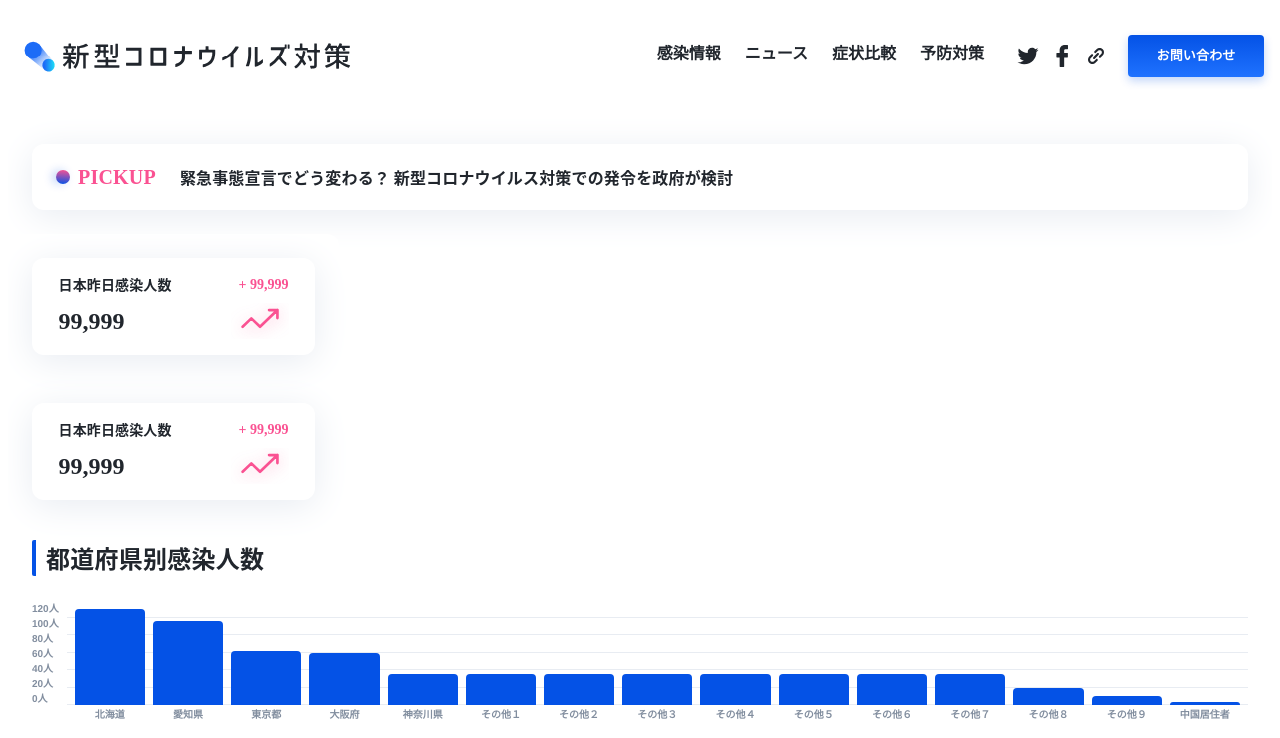
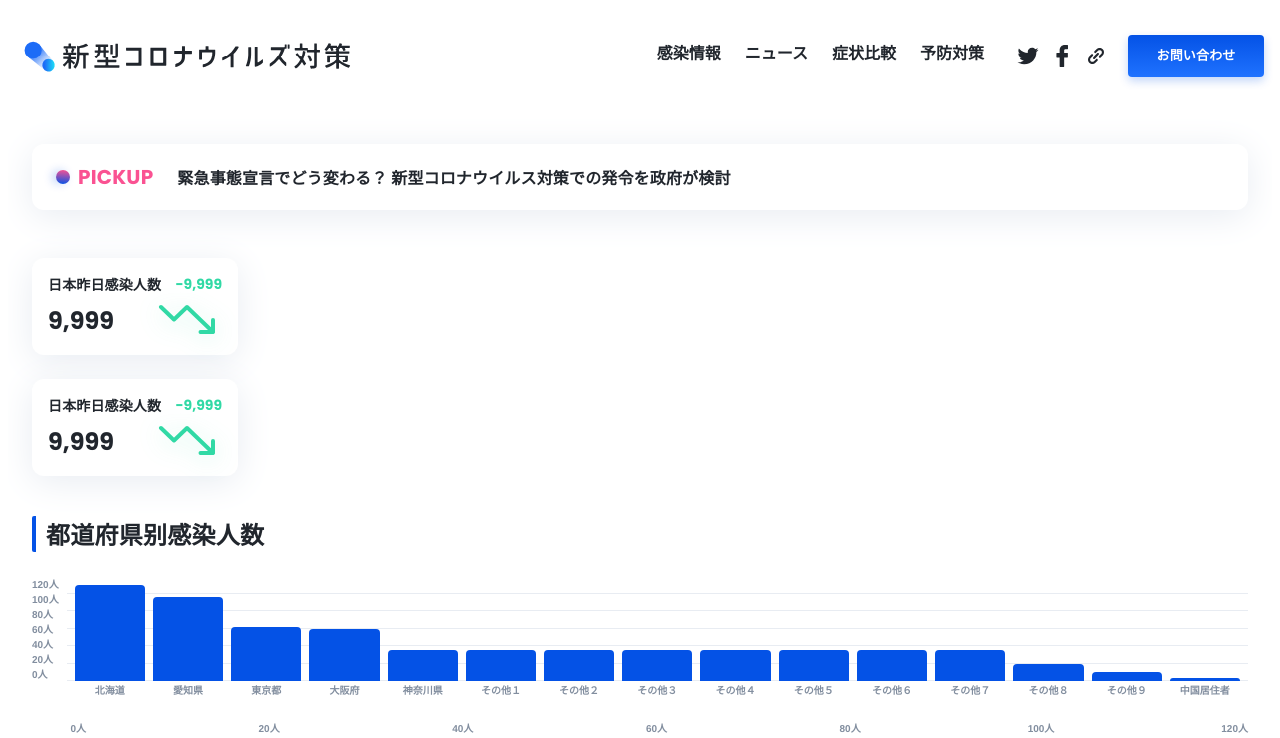
Before and after one commit to nikoloside/BitValley.COVID-19, a Vue app: page /#/ in a window 1280 px wide. Shown: the top 738 px of the page. Built offline with nearby package versions, Linux system fonts and the light colour scheme.

Commit message:
完善了小panel，还需要改大panel，

```diff
--- a/src/App.vue
+++ b/src/App.vue
@@ -25,4 +25,33 @@ export default {
   text-align: center;
   color: $color-black;
 }
+
+// 以下是所有的页面共通的scss 共通class
+// Google Font
+@import url('https://fonts.googleapis.com/css?family=Noto+Sans+JP:400,500,700|Poppins:400,500,700&display=swap&subset=japanese');
+
+// Plate的共通样式
+.wrap-shadow {
+  box-shadow: $box-shadow-wrap;
+  border-radius: 12px;
+  margin: 24px;
+}
+
+// flex的共通化
+.flex-container-start {
+  display: flex;
+  justify-content: flex-start;
+  align-items: center;
+}
+
+.flex-container-spacebetween {
+  display: flex;
+  justify-content: space-between;
+  align-items: center;
+}
+
+.flex-direction-column {
+  flex-direction: column;
+}
+
 </style>
--- a/src/components/DashBoardLarge.vue
+++ b/src/components/DashBoardLarge.vue
@@ -1,20 +1,23 @@
 <template>
-  <div id="DashBoardLarge">
-      <div class="wrap-shadow flex-container-start">
+  <div id="DashBoardMedium" class="wrap-shadow">
+    <div class="wrap-dashboard flex-container-spacebetween flex-direction-column">
       <div class="DashBoardUpper flex-container-spacebetween">
         <div class="DashBoardTitle">
           {{ BoardTitle }}
         </div>
-                <div class="DashBoardNumberColor">
-                    {{ DifferentPersons }}
+        <div
+          class="DashBoardNumberColor"
+          v-bind:style="{ 'color': `${ diffColor }` }"
+        >
+          {{ signedDiffPersons }}
         </div>
       </div>
       <div class="DashBoardDowner flex-container-spacebetween">
         <div class="DashBoardNumberBlack">
-                    {{ TotalPersons }}
+          {{ signedTotalPersons }}
         </div>
         <div class="DashBoardIcon">
-
+            <img :src="diffIcon">
         </div>
       </div>
     </div>
@@ -22,15 +25,55 @@
 </template>
 
 <script>
+import increaseIcon from '../assets/image/increase.svg';
+import decreaseIcon from '../assets/image/decrease.svg';
+import equalizeIcon from '../assets/image/equalize.svg';
+
 export default {
-  name: 'DashBoardLarge',
+  name: 'DashBoardMedium',
   data() {
     return {
       BoardTitle: '日本昨日感染人数',
-      TotalPersons: '99,999',
-      DifferentPersons: '99,999',
-      bPlus: true,
+      TotalPersons: 9999,
+      DiffPersons: -9999,
+
     };
+  },
+  computed: {
+    signedTotalPersons() {
+      const { TotalPersons } = this;
+      return TotalPersons.toLocaleString();
+    },
+    signedDiffPersons() {
+      const { DiffPersons } = this;
+      let sign = '';
+      if (DiffPersons > 0) {
+        sign = '+';
+      } else if (DiffPersons < 0) {
+        sign = '';
+      }
+      return sign + DiffPersons.toLocaleString();
+    },
+    diffColor() {
+      const { DiffPersons } = this;
+      if (DiffPersons > 0) {
+        return '#FA5292';
+      } else if (DiffPersons < 0) {
+        return '#31D9A5';
+      }
+      return '#0452E6';
+    },
+    diffIcon() {
+      const { DiffPersons } = this;
+      if (DiffPersons > 0) {
+        return increaseIcon;
+      } else if (DiffPersons < 0) {
+        // eslint-disable-next-line global-require
+        return decreaseIcon;
+      }
+      // eslint-disable-next-line global-require
+      return equalizeIcon;
+    },
   },
 };
 </script>
@@ -39,54 +82,52 @@ export default {
 <style  lang="scss" scoped>
 @import "@/commons/_variables.scss";
 
-#DashBoardLarge {
+#DashBoardMedium {
     display: flex;
     background-color: $color-background;
     border-radius: 12px;
-    width: 207px;
+    min-width: 206px;
     height: 97px;
+
+    .wrap-dashboard {
+        width: 100%;
+        padding: 16px 16px;
+    }
 
     .DashBoardUpper {
         width: 100%;
         height: 21px;
 
         .DashBoardTitle {
-            font-family: Noto Sans CJK JP;
-            font-style: normal;
-            font-weight: bold;
-            font-size: 14px;
-            line-height: 21px;
-            /* identical to box height */
-            letter-spacing: 0.01em;
+            @include noto-font-001em(14px, bold);
             color: $color-black;
         }
         .DashBoardNumberColor {
-            font-family: Poppins;
-            font-style: normal;
-            font-weight: bold;
-            font-size: 14px;
-            line-height: 21px;
+            @include poppins-font(14px, bold);
+            align-items: right;
             color: $color-pink;
         }
     }
     .DashBoardDowner {
         width: 100%;
         height: 36px;
+
         .DashBoardNumberBlack {
-            font-family: Poppins;
-            font-style: normal;
-            font-weight: bold;
-            font-size: 24px;
-            line-height: 36px;
-            /* identical to box height */
+            @include poppins-font(24px, bold);
             display: flex;
-            align-items: center;
             color: $color-black;
         }
-
+        $IconWidth: 58px;
+        $IconHeight: 36px;
         .DashBoardIcon {
-            -webkit-mask-image: url('../assets/image/increase.svg');
-            mask-image: url('../assets/image/increase.svg');
+            width: $IconWidth;
+            height: $IconHeight;
+            //background-position: center;
+            img {
+                position: relative;
+                top: -$IconHeight/2;
+                left: -$IconWidth/2;
+            }
         }
     }
 }
--- a/src/components/DashBoardMedium.vue
+++ b/src/components/DashBoardMedium.vue
@@ -1,20 +1,23 @@
 <template>
-    <div id="DashBoardMedium">
-        <div class="wrap-dashboard wrap-shadow flex-container-spacebetween flex-direction-column">
+  <div id="DashBoardMedium" class="wrap-shadow">
+    <div class="wrap-dashboard flex-container-spacebetween flex-direction-column">
       <div class="DashBoardUpper flex-container-spacebetween">
         <div class="DashBoardTitle">
           {{ BoardTitle }}
         </div>
-                <div class="DashBoardNumberColor">
-                    {{ DifferentPersons }}
+        <div
+          class="DashBoardNumberColor"
+          v-bind:style="{ 'color': `${ diffColor }` }"
+        >
+          {{ signedDiffPersons }}
         </div>
       </div>
       <div class="DashBoardDowner flex-container-spacebetween">
         <div class="DashBoardNumberBlack">
-                    {{ TotalPersons }}
+          {{ signedTotalPersons }}
         </div>
         <div class="DashBoardIcon">
-
+            <img :src="diffIcon">
         </div>
       </div>
     </div>
@@ -22,15 +25,55 @@
 </template>
 
 <script>
+import increaseIcon from '../assets/image/increase.svg';
+import decreaseIcon from '../assets/image/decrease.svg';
+import equalizeIcon from '../assets/image/equalize.svg';
+
 export default {
   name: 'DashBoardMedium',
   data() {
     return {
       BoardTitle: '日本昨日感染人数',
-      TotalPersons: '99,999',
-      DifferentPersons: '+ 99,999',
-      bPlus: true,
+      TotalPersons: 9999,
+      DiffPersons: -9999,
+
     };
+  },
+  computed: {
+    signedTotalPersons() {
+      const { TotalPersons } = this;
+      return TotalPersons.toLocaleString();
+    },
+    signedDiffPersons() {
+      const { DiffPersons } = this;
+      let sign = '';
+      if (DiffPersons > 0) {
+        sign = '+';
+      } else if (DiffPersons < 0) {
+        sign = '';
+      }
+      return sign + DiffPersons.toLocaleString();
+    },
+    diffColor() {
+      const { DiffPersons } = this;
+      if (DiffPersons > 0) {
+        return '#FA5292';
+      } else if (DiffPersons < 0) {
+        return '#31D9A5';
+      }
+      return '#0452E6';
+    },
+    diffIcon() {
+      const { DiffPersons } = this;
+      if (DiffPersons > 0) {
+        return increaseIcon;
+      } else if (DiffPersons < 0) {
+        // eslint-disable-next-line global-require
+        return decreaseIcon;
+      }
+      // eslint-disable-next-line global-require
+      return equalizeIcon;
+    },
   },
 };
 </script>
@@ -43,62 +86,48 @@ export default {
     display: flex;
     background-color: $color-background;
     border-radius: 12px;
+    min-width: 206px;
+    height: 97px;
 
     .wrap-dashboard {
-        width: 283px;
-        height: 97px;
+        width: 100%;
+        padding: 16px 16px;
     }
 
     .DashBoardUpper {
-        width: 230px;
+        width: 100%;
         height: 21px;
-        margin-top: 16px;
-        margin-left: 24px;
-        margin-right: 24px;
 
         .DashBoardTitle {
-            font-family: Noto Sans CJK JP;
-            font-style: normal;
-            font-weight: bold;
-            font-size: 14px;
-            line-height: 21px;
-            /* identical to box height */
-            letter-spacing: 0.01em;
+            @include noto-font-001em(14px, bold);
             color: $color-black;
         }
         .DashBoardNumberColor {
-            font-family: Poppins;
-            font-style: normal;
-            font-weight: bold;
-            font-size: 14px;
-            line-height: 21px;
+            @include poppins-font(14px, bold);
+            align-items: right;
             color: $color-pink;
         }
     }
     .DashBoardDowner {
-        width: 230px;
+        width: 100%;
         height: 36px;
-        margin-bottom: 16px;
-        margin-left: 24px;
-        margin-right: 24px;
 
         .DashBoardNumberBlack {
-            font-family: Poppins;
-            font-style: normal;
-            font-weight: bold;
-            font-size: 24px;
-            line-height: 36px;
-            /* identical to box height */
+            @include poppins-font(24px, bold);
             display: flex;
-            align-items: center;
             color: $color-black;
         }
+        $IconWidth: 58px;
+        $IconHeight: 36px;
         .DashBoardIcon {
-            width: 58px;
-            height: 36px;
-            background-image: url('../assets/image/increase.svg');
-            background-size: 120%;
-            background-position: center;
+            width: $IconWidth;
+            height: $IconHeight;
+            //background-position: center;
+            img {
+                position: relative;
+                top: -$IconHeight/2;
+                left: -$IconWidth/2;
+            }
         }
     }
 }
--- a/src/main.js
+++ b/src/main.js
@@ -1,10 +1,12 @@
 // The Vue build version to load with the `import` command
 // (runtime-only or standalone) has been set in webpack.base.conf with an alias.
 import Vue from 'vue';
+import VueMeta from 'vue-meta';
 import App from './App';
 import router from './router';
 
 Vue.config.productionTip = false;
+Vue.use(VueMeta);
 
 /* eslint-disable no-new */
 new Vue({
--- a/src/toppage/covid19_top.vue
+++ b/src/toppage/covid19_top.vue
@@ -55,6 +55,8 @@ export default {
   overflow: hidden;
 }
 
+//! 以下是covid19_top内部所有的共通css class
+// Covid19_top的标准h1
 h1 {
   padding-left: 10px;
   margin-left: 24px;
@@ -63,37 +65,10 @@ h1 {
   border-left: 4px solid #0452E6;
   border-radius: 2px;
 
-  font-family: Noto Sans CJK JP;
-  font-style: normal;
-  font-weight: bold;
-  font-size: 24px;
-  line-height: 36px;
-  /* identical to box height */
-  letter-spacing: 0.01em;
+  @include noto-font-001em(24px, bold);
 }
 
-.wrap-shadow {
-  box-shadow: $box-shadow-wrap;
-  border-radius: 12px;
-  margin: 24px;
-}
-
-.flex-container-start {
-  display: flex;
-  justify-content: flex-start;
-  align-items: center;
-}
-
-.flex-container-spacebetween {
-  display: flex;
-  justify-content: space-between;
-  align-items: center;
-}
-
-.flex-direction-column {
-  flex-direction: column;
-}
-
+// link的共通样式
 a {
   text-decoration: none;
   color:$color-black;
--- a/src/toppage/sections/covid19_pickup.vue
+++ b/src/toppage/sections/covid19_pickup.vue
@@ -52,26 +52,11 @@ export default {
     z-index: $z-index-wrap;
   }
   .icon-pickup-title {
-    font-family: Poppins;
-    font-style: normal;
-    font-weight: bold;
-    font-size: 20px;
-    line-height: 30px;
-    /* identical to box height */
-    letter-spacing: 0.01em;
+    @include poppins-font-001em(20px, bold);
     color: $color-pink
   }
 }
 .icon-pickup-text {
-  font-family: Noto Sans CJK JP;
-  font-style: normal;
-  font-weight: bold;
-  font-size: 16px;
-  line-height: 24px;
-  /* identical to box height */
-  letter-spacing: 0.01em;
-  a {
-    text-decoration: none;
-  }
+    @include noto-font-001em(16px, bold);
 }
 </style>
```
Also changed, not shown: src/commons/_variables.scss (+29 -2 lines), src/components/QuestionButton.vue (+1 -9 lines), src/toppage/sections/covid19_header.vue (+6 -6 lines), src/assets/image/decrease.svg, src/assets/image/equalize.svg (added), src/components/Covid19Logo.vue (deleted), src/components/SocialButton.vue (deleted). Lines whose indentation alone changed are shown as unchanged.
